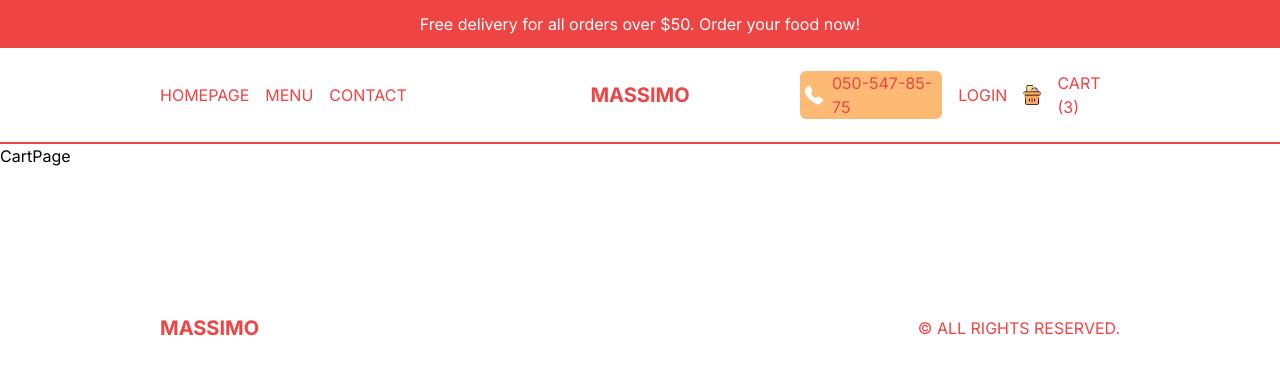
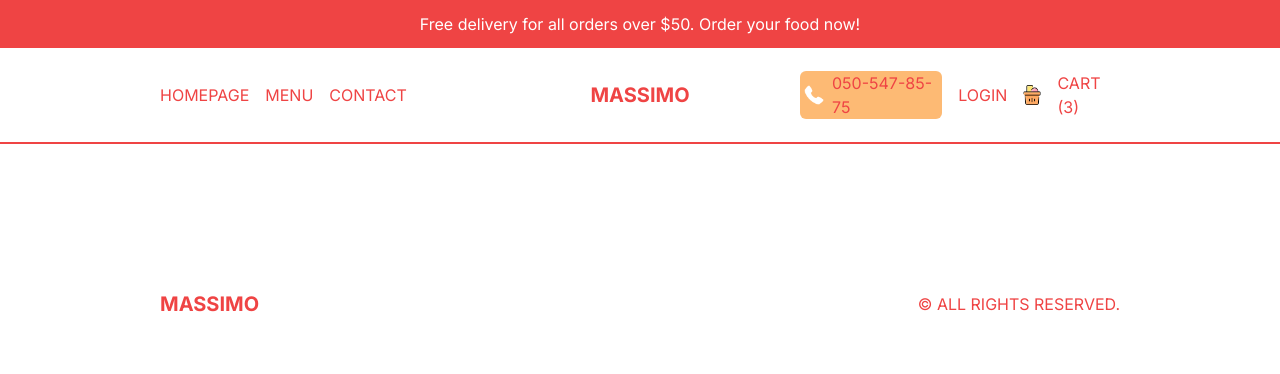
Before and after one commit to KenanRamazanov/RestaurantApp-TypeScript, a Next.js app: page /cart in a window 1280 px wide. Shown: the top 374 px of the page. Built offline with nearby package versions, Linux system fonts and the light colour scheme.

Commit message:
Creating Basket

```diff
--- a/src/app/cart/page.tsx
+++ b/src/app/cart/page.tsx
@@ -2,7 +2,13 @@ import React from 'react'
 
 const CartPage = () => {
   return (
-    <div>CartPage</div>
+    <div className=''>
+    {/* Products CONTAINER */}
+
+    {/* Payment CONTAINER */}
+
+
+    </div>
   )
 }
 
```
